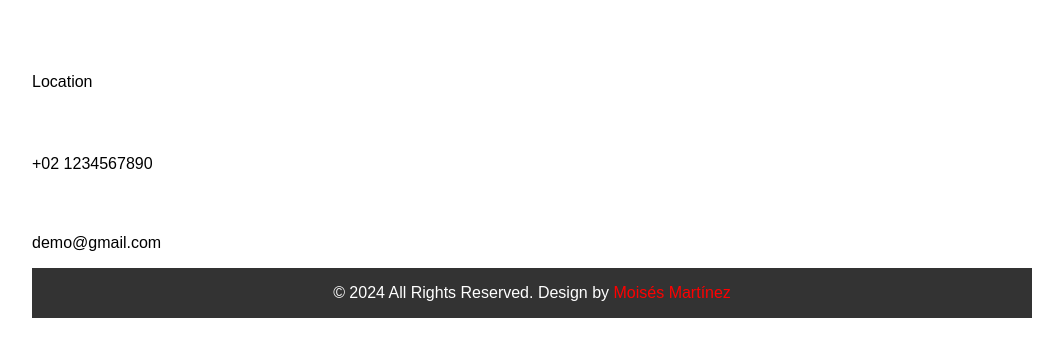
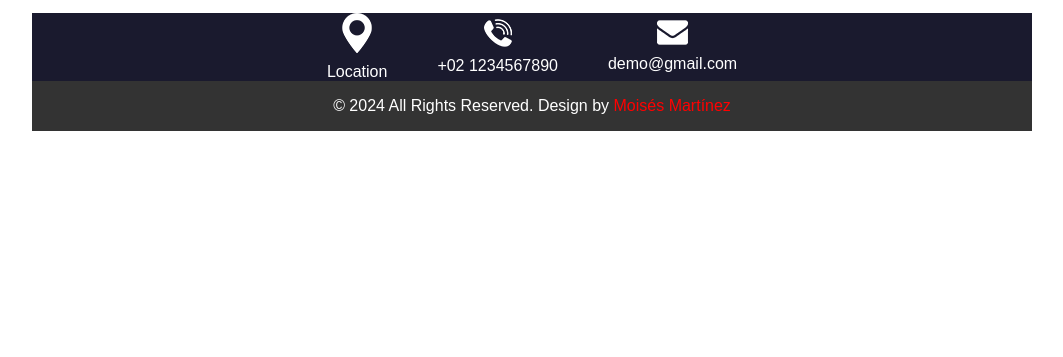
Before and after one commit to Ti-Voglio-Bene/my_first_web_page_2024, a plain HTML site: page index.html in a window 1280 px wide. Shown: the part 169-526 px from the top of the page, without its empty margins (108-1171 px from the left). Drawn offline with Linux system fonts and the light colour scheme.

Commit message:
Adding menu style

```diff
--- a/index.html
+++ b/index.html
@@ -86,6 +86,39 @@
    text-decoration: underline;
 }
 
+
+.menu {
+    background-color: #1a1a2e;
+    color:white;
+    padding: 20 px 0;
+    text-align: center;
+}
+
+
+
+.menu-content{
+    display: flex;
+    justify-content: center;
+    gap:50px;
+    align-items: center;
+}
+
+.menu-item{
+display: flex;
+flex-direction: column;
+align-items: center;
+}
+
+.menu-item p{
+margin: 10px 0 0 ;
+font-size: 14 px;
+}
+
+.menu-icon{
+  width: 40 px;
+  height: 40 px;
+}
+
     </style>
 </head>
 <body>
```
